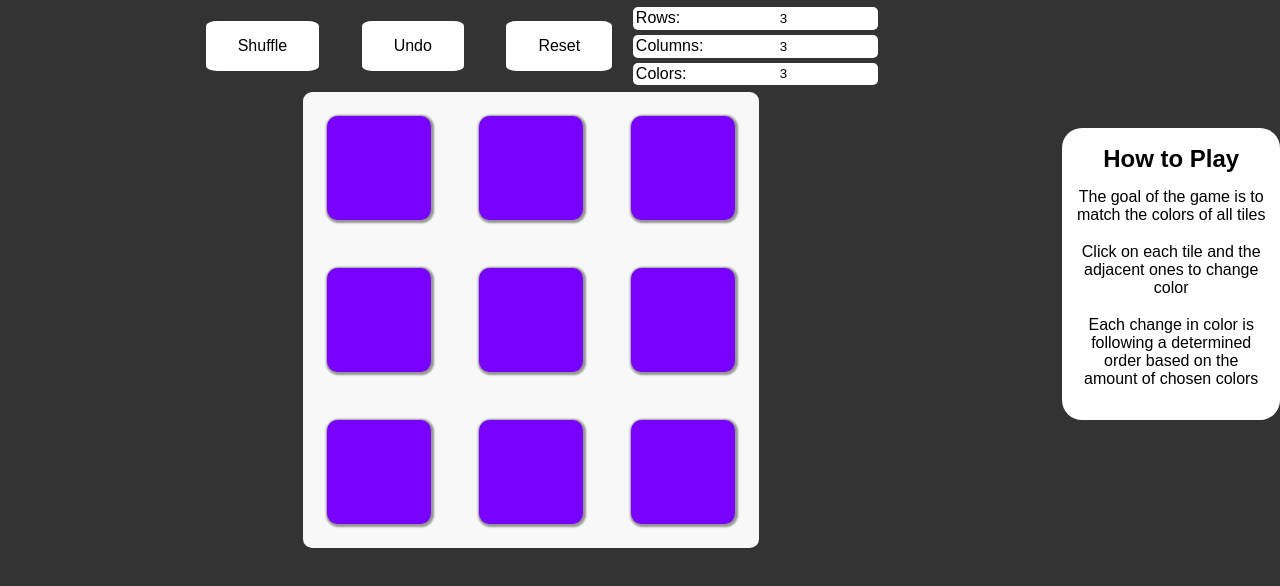
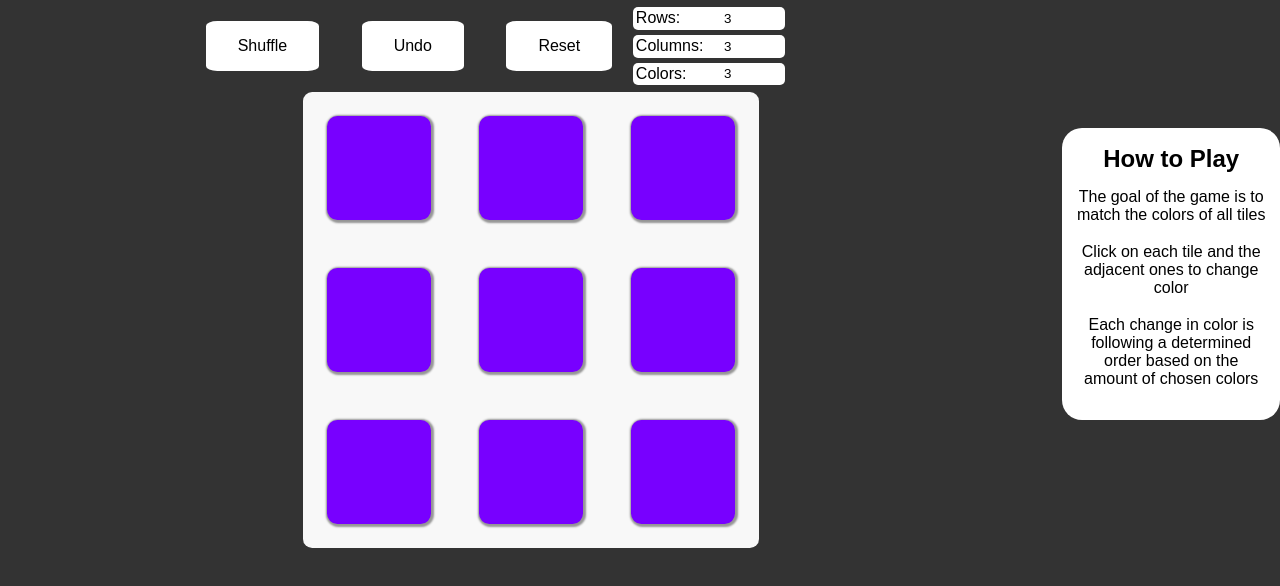
Before and after one commit to statist32/squarepair, a React (Create React App) app: page / in a window 1280 px wide. Shown: the top 586 px of the page. Built offline with nearby package versions, Linux system fonts and the light colour scheme.

Commit message:
shortened input width

```diff
--- a/src/components/screens/Board/Board.css
+++ b/src/components/screens/Board/Board.css
@@ -52,6 +52,7 @@
   margin: 1% 0;
   border-radius: 5px;
   padding: 1%;
+  width: 60%;
 }
 .input-wrapper label input {
   border: none;
```
